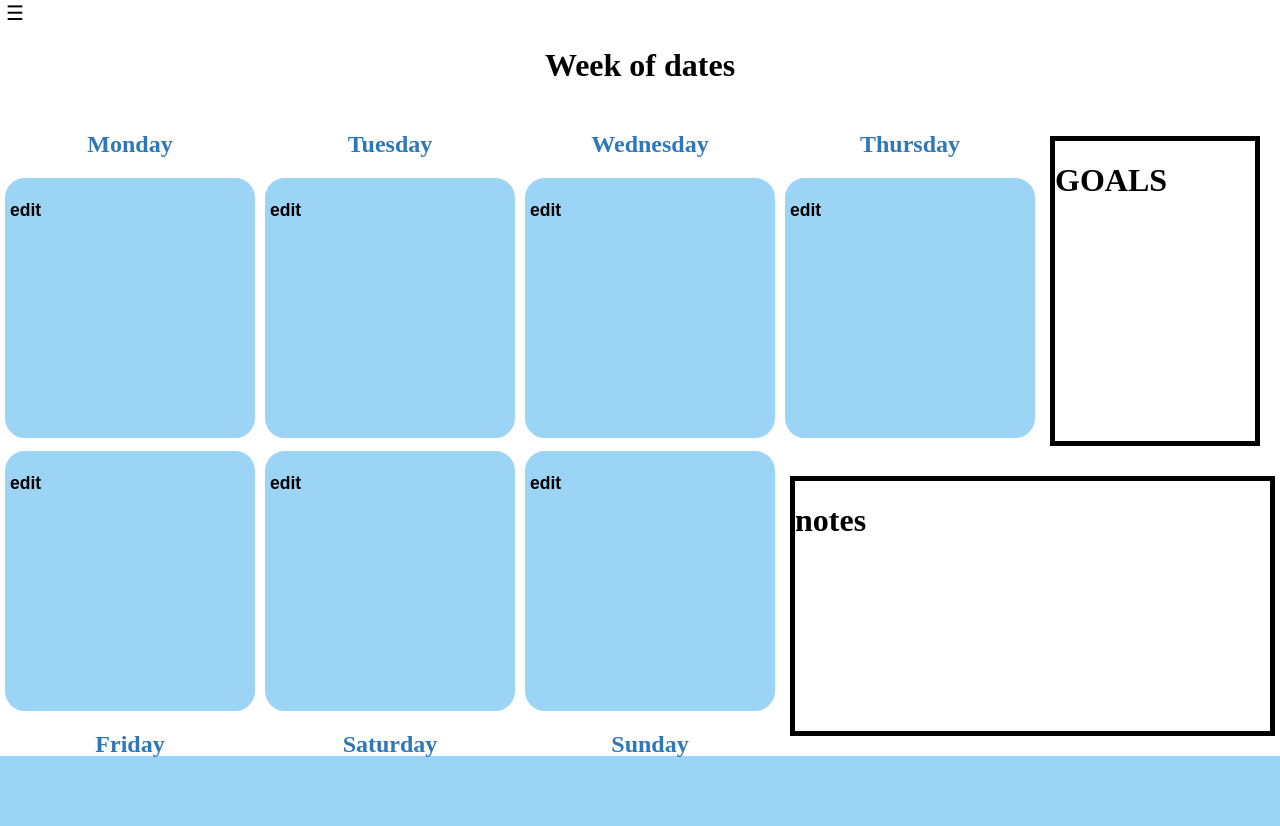
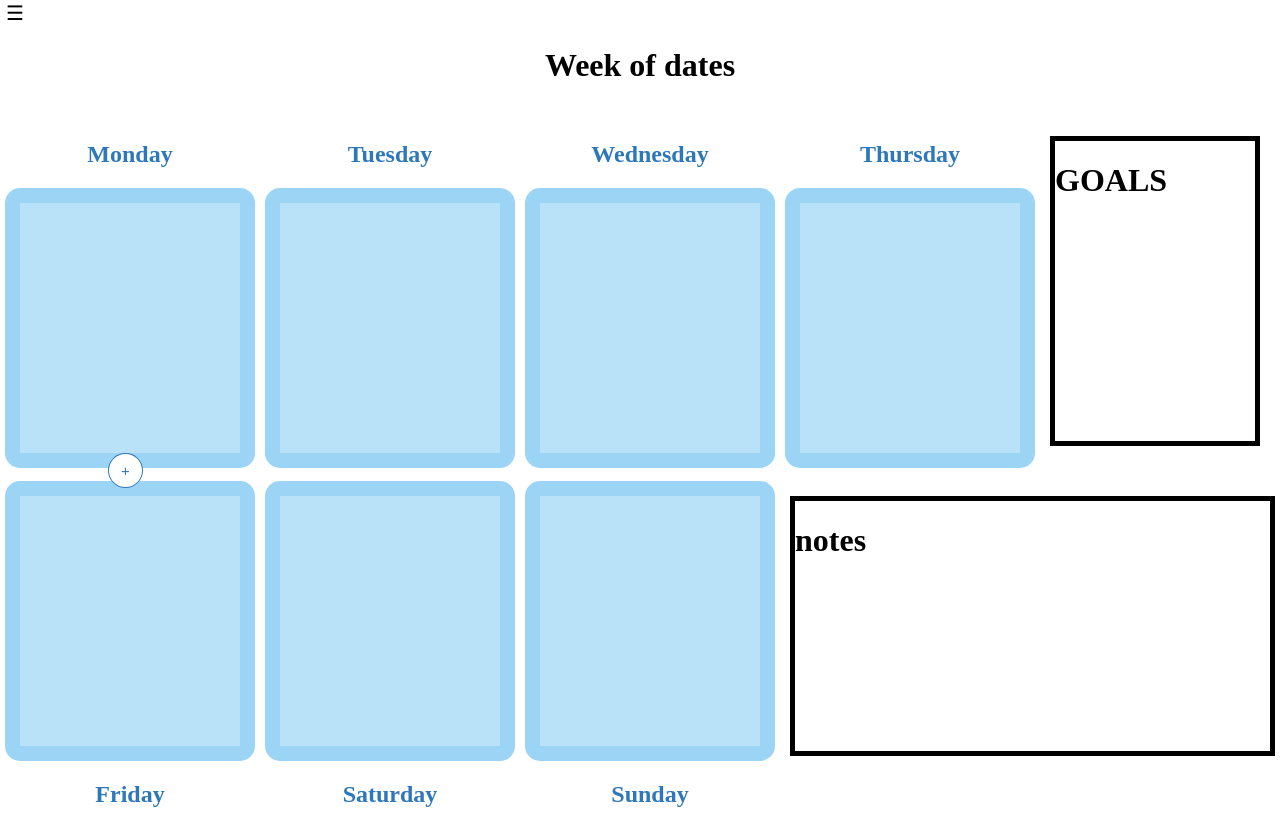
Before and after one commit to cse110-sp21-group24/cse110-sp21-group24, a plain HTML site: page public/dailylogs.html in a window 1280 px wide. Before the commit the page ends 800 px from the top, so only its background shows below. Drawn offline with Linux system fonts and the light colour scheme.

Commit message:
preliminary add list feature

```diff
--- a/public/dailylogs.html
+++ b/public/dailylogs.html
@@ -10,8 +10,11 @@
 .day {
   /*border: 5px outset black;*/
   text-align: center;
-  margin: 5px;
-  height: 300px;
+  margin-right: 5px;
+  margin-left: 5px;
+  margin-top: 15px;
+  margin-bottom: 15px;
+  height: 330px;
   flex-basis: 250px;
   color: #2E77BB;
 }
@@ -19,10 +22,12 @@
   text-align: left;
   background-color: #9BD4F5;
   border: 5px solid #9BD4F5;
-  border-radius: 20px;
+  border-radius: 15px;
   font: 15px sans-serif;
   height: 250px;
   color: black;
+  padding: 10px;
+  align-items: center;
 }
 .daily {
   background-color: white;
@@ -48,6 +53,25 @@
   margin-top: 30px;
   margin-left: 10px;
 }
+
+li {
+    font-size: 14px;
+    margin-left: 10px;
+    list-style-type: circle;
+}
+
+.add {
+    border-radius: 50%;
+    text-decoration: none;
+    display: inline-block;
+    padding: 8px 12px;
+    background-color: white;
+    color: #2E77BB;
+    border: 1px solid #2E77BB;
+    position: relative;
+    margin-left: 40%;
+}
+
 </style>
 </head>
 <body>
@@ -68,56 +92,67 @@
         <button class="openbtn" onclick="openNav()" style="background-color: white;">☰</button>
 
         <h1 style="text-align: center;">Week of dates</h1>
+
         <div class="row-flex-container">
-            <div class="day" id="mon">
+            <div class="day">
                 <h2>Monday</h2>
-                <div class="dayContent" contenteditable="true">
-                    <h3>edit</h3>
+                <div  id="mon" class="dayContent">
+                    <ul>
+                    </ul>
+                    <a href="#" id="mon-add" class="add">&#x2b;</a>
                 </div>
             </div>
-            <div class="day" id="tue">
+            <div class="day">
                 <h2>Tuesday</h2>
-                <div class="dayContent" contenteditable="true">
-                    <h3>edit</h3>
+                <div id="tue" class="dayContent">
+                    <ul>
+                    </ul>
                 </div>
             </div>
-            <div class="day" id="wed">
+            <div class="day">
                 <h2>Wednesday</h2>
-                <div class="dayContent" contenteditable="true">
-                    <h3>edit</h3>
+                <div id="wed" class="dayContent">
+                    <ul>
+                    </ul>
                 </div>
             </div>
-            <div class="day" id="thu">
+            <div class="day">
                 <h2>Thursday</h2>
-                <div class="dayContent" contenteditable="true">
-                    <h3>edit</h3>
+                <div id="thu" class="dayContent">
+                    <ul>
+                    </ul>
                 </div>
             </div>
             <div class="goals">
                 <h1>GOALS</h1>
+                <p contenteditable="true"></p>
             </div>
         </div>
         <div class="row-flex-container">
-            <div class="day" id="fri">
-                <div class="dayContent" contenteditable="true">
-                    <h3>edit</h3>
+            <div class="day">
+                <div id="fri" class="dayContent">
+                    <ul>
+                    </ul>
                 </div>
                 <h2>Friday</h2>
             </div>
-            <div class="day" id="sat">
-                <div class="dayContent" contenteditable="true">
-                    <h3>edit</h3>
+            <div class="day">
+                <div id="sat" class="dayContent">
+                    <ul>
+                    </ul>
                 </div>
                 <h2>Saturday</h2>
             </div>
-            <div class="day" id="sun">
-                <div class="dayContent" contenteditable="true">
-                    <h3>edit</h3>
+            <div class="day">
+                <div id="sun" class="dayContent">
+                    <ul>
+                    </ul>
                 </div>
                 <h2>Sunday</h2>
             </div>
             <div class="notes">
                 <h1>notes</h1>
+                <p contenteditable="true"></p>
             </div>
         </div>
 
@@ -125,5 +160,6 @@
 
     <!-- Scripts -->
     <script src="./scripts/index.js"></script>
+    <script src="./scripts/dailylogs.js"></script>
 </body>
 </html>
--- /dev/null
+++ b/public/scripts/dailylogs.js
@@ -0,0 +1,6 @@
+document.getElementById("mon-add").addEventListener('click', () => {
+    let item = document.createElement('li');
+    item.contentEditable = "true";
+    item.innerHTML = "ADD ENTRY"
+    document.getElementById("mon").getElementsByTagName('ul')[0].appendChild(item);
+});
```
